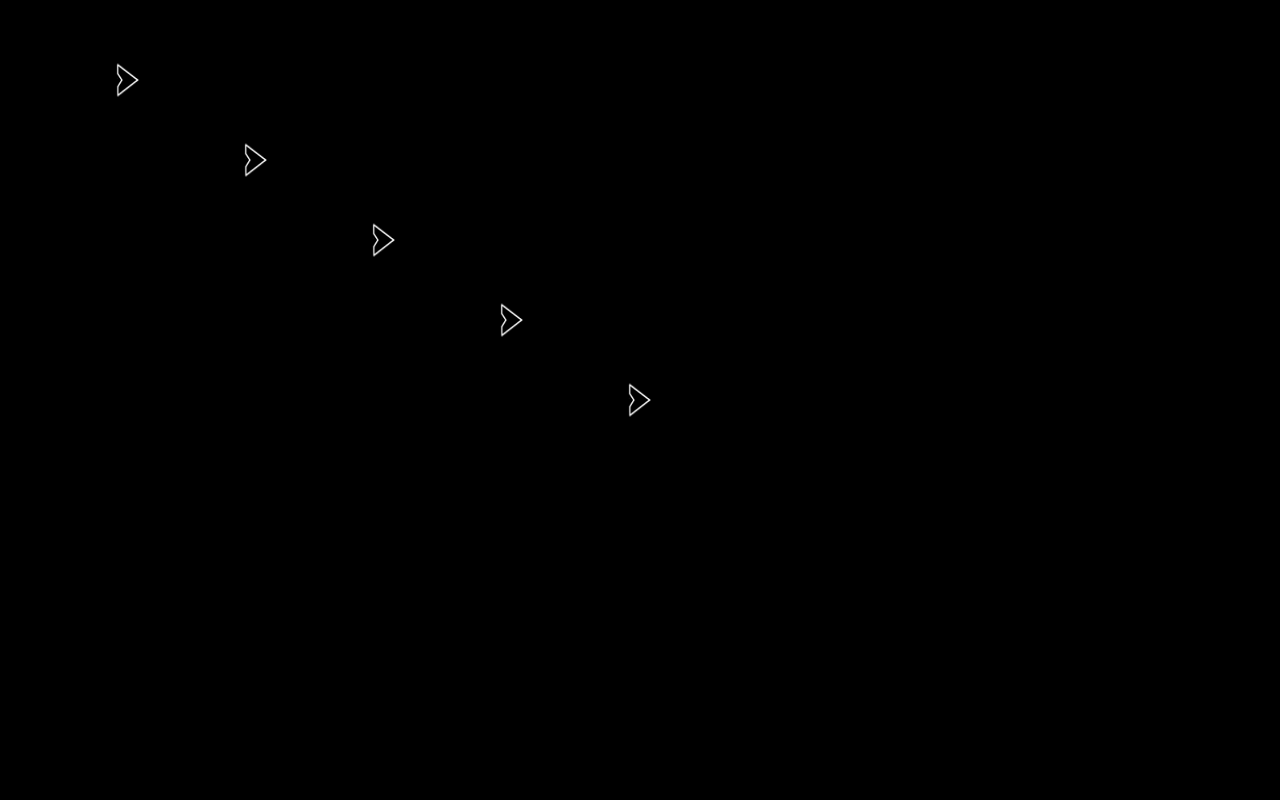
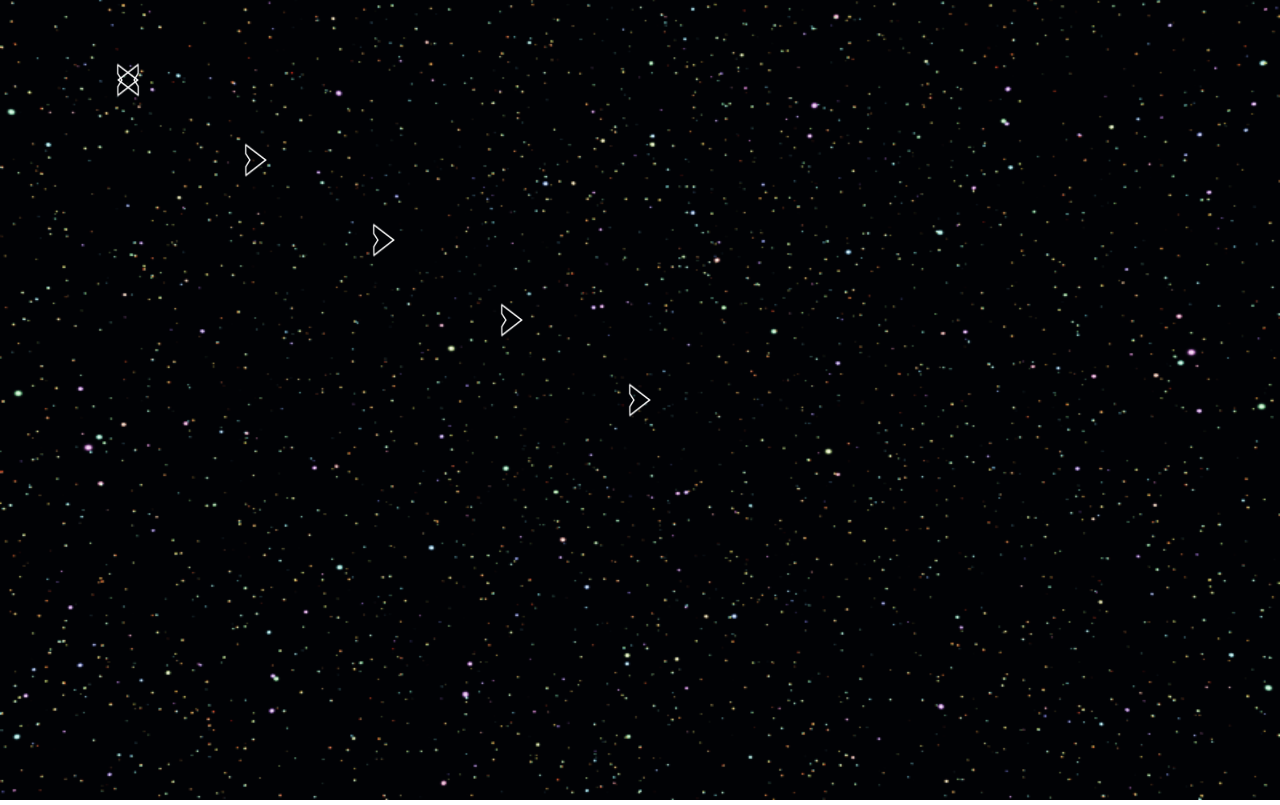
Before and after one commit to SeanMEpi/spacewars, a plain HTML site: page index.html in a window 1280 px wide. Drawn offline with Linux system fonts and the light colour scheme.

Commit message:
add background draw and starfield image

```diff
--- a/index.html
+++ b/index.html
@@ -7,7 +7,7 @@
 </head>
 <body>
   <img id="ship" src="images/ship_8.png" alt="Player Ship" width="200" height="200">
-  <img id="explosion" src="images/graphics-explosions-210621.gif">
+  <img id="starfield" src="images/starfield.png" alt="Starfield" width="800" height="600">
   <canvas id="canvas"></canvas>
   <script src="js/spacewars.js"></script>
 </body>
--- a/js/spacewars.js
+++ b/js/spacewars.js
@@ -1,5 +1,5 @@
 document.getElementById("ship").style.display = "none";
-document.getElementById("explosion").style.display = "none";
+document.getElementById("starfield").style.display = "none";
 
 var canvas = document.getElementById("canvas");
 var context = canvas.getContext("2d");
@@ -7,8 +7,13 @@ canvas.width = window.innerWidth;
 canvas.height = window.innerHeight;
 var canvasW = window.innerWidth;
 var canvasH = window.innerHeight;
-context.fillStyle = "#000000";
-context.fillRect(0,0,canvasW,canvasH);
+function drawBackground() {
+  context.fillStyle = "#000000";
+  context.fillRect(0,0,canvasW,canvasH);
+  var backgroundImage = document.getElementById("starfield");
+  context.drawImage(backgroundImage, 0, 0, canvasW, canvasH);
+};
+drawBackground();
 
 var Ship = function Ship() {
   this.image = document.getElementById("ship");
@@ -23,6 +28,7 @@ var Ship = function Ship() {
 var testShip = new Ship();
 
 testShip.drawRotatedImage((canvasW * .10), (canvasH * .10), 0, canvasH / 20, canvasW / 25);
+testShip.drawRotatedImage((canvasW * .10), (canvasH * .10), Math.PI, canvasH / 20, canvasW / 25);
 testShip.drawRotatedImage((canvasW * .20), (canvasH * .20), 0, canvasH / 20, canvasW / 25);
 testShip.drawRotatedImage((canvasW * .30), (canvasH * .30), 0, canvasH / 20, canvasW / 25);
 testShip.drawRotatedImage((canvasW * .40), (canvasH * .40), 0, canvasH / 20, canvasW / 25);
```
Also changed, not shown: images/starfield.png (added).
